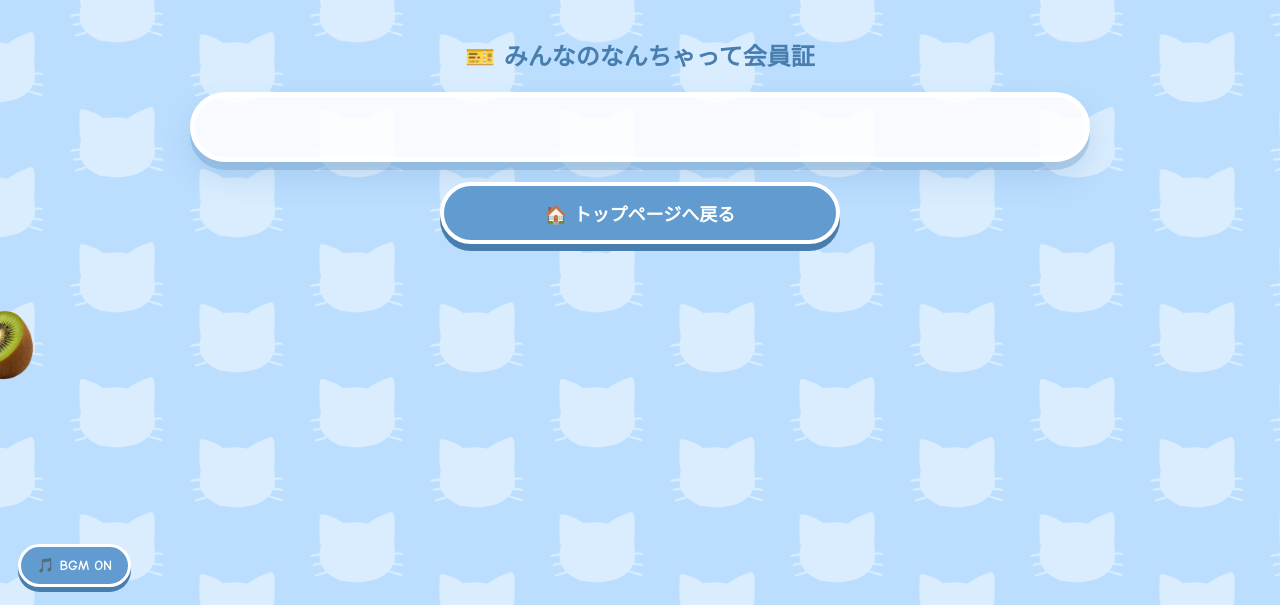
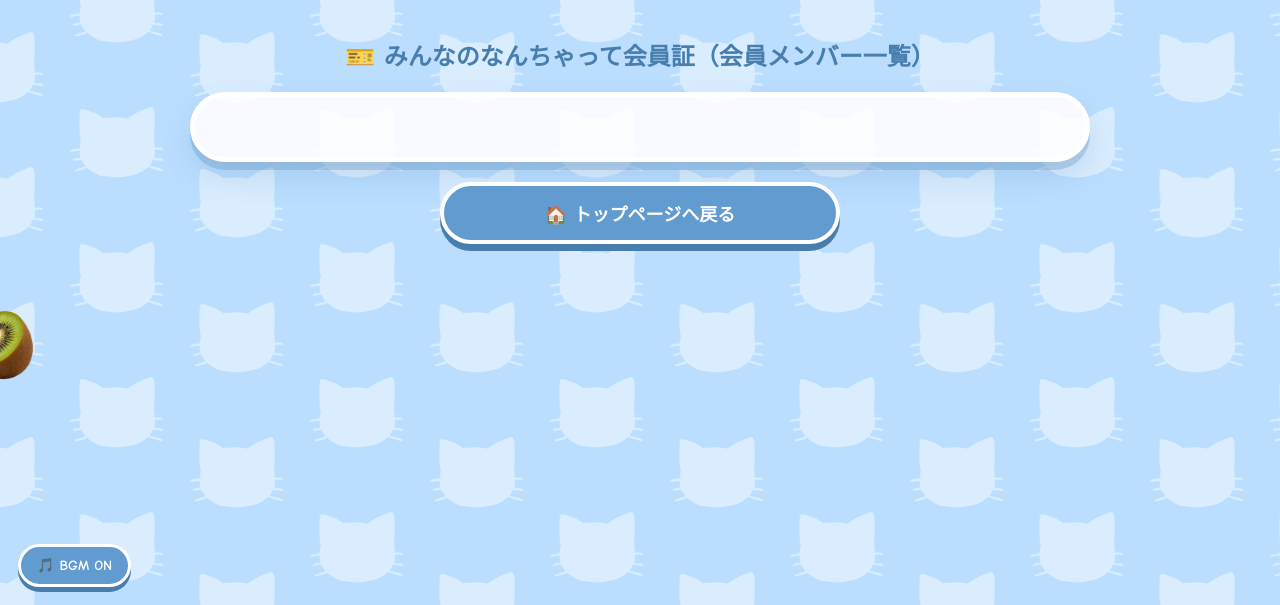
Before and after one commit to yoshitatsuyoshitatsu0520-maker/bottineko, a plain HTML site: page fanclub.html in a window 1280 px wide. Shown: the part 195-800 px from the top of the page. Drawn offline with Linux system fonts and the light colour scheme; no server answers; a web font is replaced by a local one.

Commit message:
Update fanclub.html

```diff
--- a/fanclub.html
+++ b/fanclub.html
@@ -59,7 +59,7 @@
 
     <section class="fanclub-section">
 
-        <h2>🎫 みんなのなんちゃって会員証</h2>
+        <h2>🎫 みんなのなんちゃって会員証（会員メンバー一覧）</h2>
 
         <div
             id="memberList"
```
